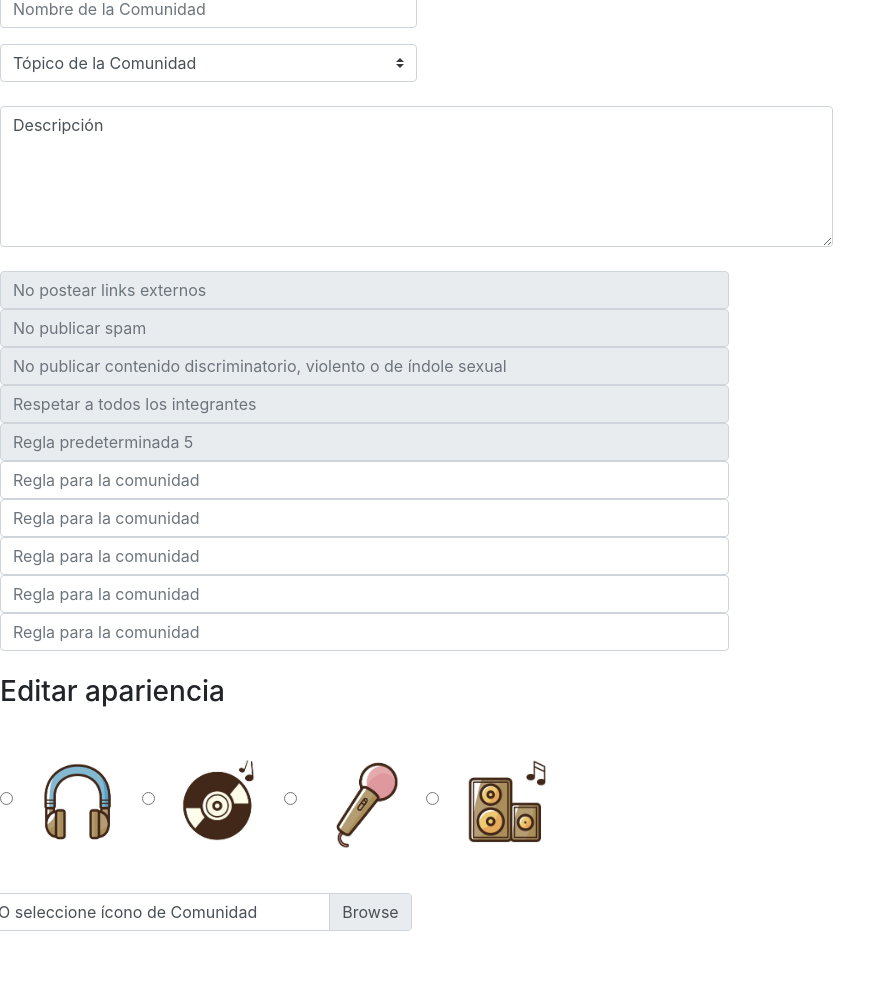
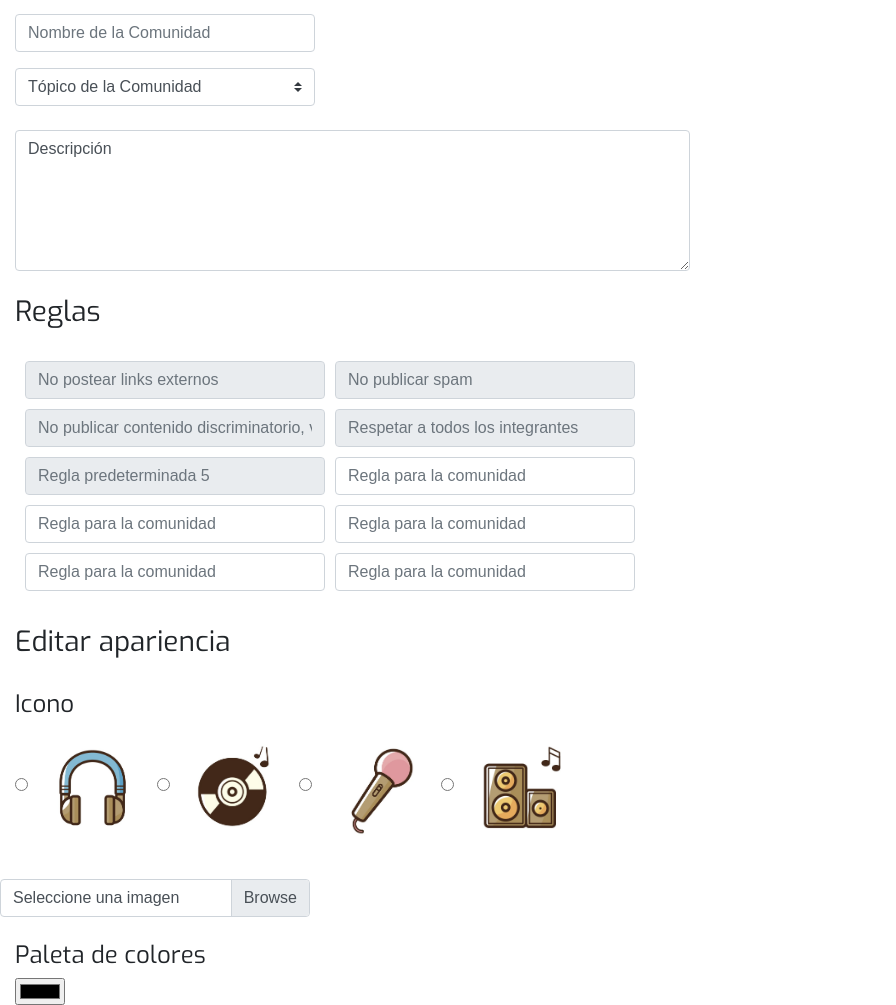
Before and after one commit to mat1asl0pez/Music-Village, a plain HTML site: page paginas/Crear-Comunidades.html in a window 1280 px wide. Shown: the part 66-1071 px from the top of the page, without its empty margins (0-896 px from the left). Before the commit the page ends 997 px from the top, so only its background shows below. Drawn offline with nearby package versions, Linux system fonts and the light colour scheme; files whose address does not match are found by name; a web font is replaced by a local one.

Commit message:
trabajo en casa

```diff
--- a/estilos/Crear-Comunidades.css
+++ b/estilos/Crear-Comunidades.css
@@ -7,3 +7,14 @@
     width: 15vh;
     height: 15vh;
 }
+h1, h2, h3, h4{
+    font-family: 'Exo', sans-serif;
+}
+.form-control, .custom-select, .custom-file{
+    font-family: 'Saira Semi Condensed', sans-serif;
+}
+.reglas{
+    margin-left: 10px;
+    margin-bottom: 10px;
+
+}
--- a/paginas/Crear-Comunidades.html
+++ b/paginas/Crear-Comunidades.html
@@ -8,11 +8,15 @@
     <script src="https://code.jquery.com/jquery-3.3.1.slim.min.js" integrity="sha384-q8i/X+965DzO0rT7abK41JStQIAqVgRVzpbzo5smXKp4YfRvH+8abtTE1Pi6jizo" crossorigin="anonymous"></script>
     <script src="https://cdnjs.cloudflare.com/ajax/libs/popper.js/1.14.7/umd/popper.min.js" integrity="sha384-UO2eT0CpHqdSJQ6hJty5KVphtPhzWj9WO1clHTMGa3JDZwrnQq4sF86dIHNDz0W1" crossorigin="anonymous"></script>
     <script src="https://stackpath.bootstrapcdn.com/bootstrap/4.3.1/js/bootstrap.min.js" integrity="sha384-JjSmVgyd0p3pXB1rRibZUAYoIIy6OrQ6VrjIEaFf/nJGzIxFDsf4x0xIM+B07jRM" crossorigin="anonymous"></script>
+    <link href="https://fonts.googleapis.com/css?family=Dosis|Exo|Handlee|Saira+Semi+Condensed|Satisfy" rel="stylesheet">
     <title>Document</title>
 </head>
 <body>
 
+
+    <div class="col-9">
         <h1>Crear Comunidad</h1>
+        <br>
 
         <form>
             <div class="form-group container-fluid row">
@@ -29,46 +33,64 @@
         </div>
         <br>
         <div class="container-fluid row">
-            <textarea class="form-control descripcion-comunidad col-8">Descripción</textarea>
+                <textarea class="form-control descripcion-comunidad col-9">Descripción</textarea>
         </div>
         <br>
+            <h3>Reglas</h3>
+        <br>
         <div class="container-fluid row">
-        <input class="form-control col-7" type="text" placeholder="No postear links externos" readonly>
-        <input class="form-control col-7" type="text" placeholder="No publicar spam" readonly>
-        <input class="form-control col-7" type="text" placeholder="No publicar contenido discriminatorio, violento o de índole sexual" readonly>
-        <input class="form-control col-7" type="text" placeholder="Respetar a todos los integrantes" readonly>
-        <input class="form-control col-7" type="text" placeholder="Regla predeterminada 5" readonly>
-        <input type="text" class="form-control col-7" id="formGroupExampleInput" placeholder="Regla para la comunidad" >
-        <input type="text" class="form-control col-7" id="formGroupExampleInput" placeholder="Regla para la comunidad" >
-        <input type="text" class="form-control col-7" id="formGroupExampleInput" placeholder="Regla para la comunidad" >
-        <input type="text" class="form-control col-7" id="formGroupExampleInput" placeholder="Regla para la comunidad" >
-        <input type="text" class="form-control col-7" id="formGroupExampleInput" placeholder="Regla para la comunidad" >
+            <input class="form-control col-4 reglas" type="text" placeholder="No postear links externos" readonly>
+
+            <input class="form-control col-4 reglas" type="text" placeholder="No publicar spam" readonly>
+
+            <input class="form-control col-4 reglas" type="text" placeholder="No publicar contenido discriminatorio, violento o de índole sexual" readonly>
+
+            <input class="form-control col-4 reglas" type="text" placeholder="Respetar a todos los integrantes" readonly>
+
+            <input class="form-control col-4 reglas" type="text" placeholder="Regla predeterminada 5" readonly>
+
+            <input type="text" class="form-control col-4 reglas" id="formGroupExampleInput"  placeholder="Regla para la comunidad" >
+
+            <input type="text" class="form-control col-4 reglas" id="formGroupExampleInput" placeholder="Regla para la comunidad" >
+
+            <input type="text" class="form-control col-4 reglas" id="formGroupExampleInput" placeholder="Regla para la comunidad" >
+
+            <input type="text" class="form-control col-4 reglas" id="formGroupExampleInput" placeholder="Regla para la comunidad" >
+
+            <input type="text" class="form-control col-4 reglas" id="formGroupExampleInput" placeholder="Regla para la comunidad" >
         </div>
+
         <br>
         <h3>Editar apariencia</h3>
         <br>
+        <h4>Icono</h4>
+        <div>
+            <input type="radio" name="icono" value="auriculares">
+            <label><img src="../imagenes/auri.jpg" class= "iconos"></label>
 
-    <div>
-        <input type="radio" name="auriculares" value="auriculares"/>
-        <label><img src="C:\Users\Comunidad IT - 11\Desktop\php-2019\Red-social\imagenes\auri.jpg" class= "iconos"></label>
+            <input type="radio" name="icono" value="disco">
+            <label><img src="../imagenes/disco.jpg" class= "iconos"></label>
 
-        <input type="radio" name="disco" value="disco"/>
-        <label><img src="C:\Users\Comunidad IT - 11\Desktop\php-2019\Red-social\imagenes\disco.jpg" class= "iconos"></label>
+            <input type="radio" name="icono" value="microfono">
+            <label><img src="../imagenes/microfono.jpg" class= "iconos"></label>
 
-        <input type="radio" name="microfono" value="microfono"/>
-        <label><img src="C:\Users\Comunidad IT - 11\Desktop\php-2019\Red-social\imagenes\microfono.jpg" class= "iconos"></label>
-
-        <input type="radio" name="parlante" value="parlante"/>
-        <label><img src="C:\Users\Comunidad IT - 11\Desktop\php-2019\Red-social\imagenes\parlante.jpg" class= "iconos"></label>
+            <input type="radio" name="icono" value="parlante">
+            <label><img src="../imagenes/parlante.jpg" class= "iconos"></label>
         </div>
 
         <br>
 
         <div class="custom-file container-fluid row">
                 <input type="file" class="custom-file-input" id="customFile">
-            <label class="custom-file-label col-4" for="customFile"> O seleccione ícono de Comunidad</label>
+                <label class="custom-file-label col-4" for="customFile"> Seleccione una imagen</label>
         </div>
 
+        <br> <br>
+
+        <h4>Paleta de colores</h4>
+        <input type="color" name="" id="">
+
+    </div>
 
 </body>
 </html>
```
Lines whose indentation alone changed are shown as unchanged.
